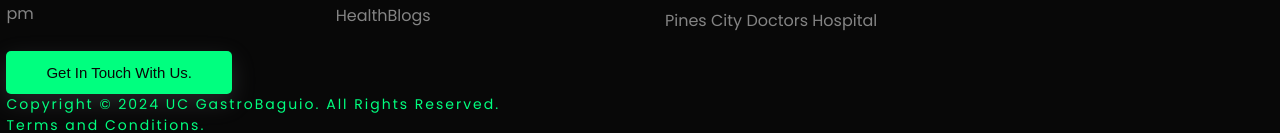
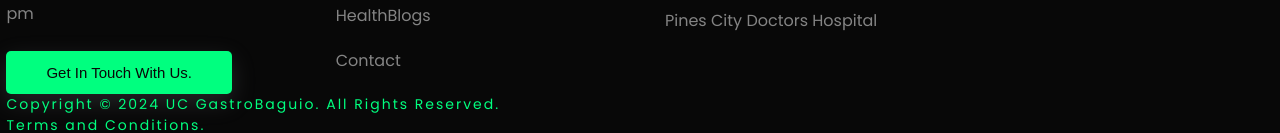
Before and after one commit to donyelqt/ucgastrobaguio, a Next.js app: page / in a window 1280 px wide. Shown: the part 6240-6373 px from the top of the page. Built offline with nearby package versions, Linux system fonts and the light colour scheme.

Commit message:
new updateeeeeeeeeee

```diff
--- a/components/common/Footer.js
+++ b/components/common/Footer.js
@@ -35,6 +35,9 @@ const Footer = () => {
                 </li>
                 <li>
                   <Link href="/">HealthBlogs</Link>
+                </li>
+                <li>
+                  <Link href="/">Contact</Link>
                 </li>
               </ul>
               <ul>
```
